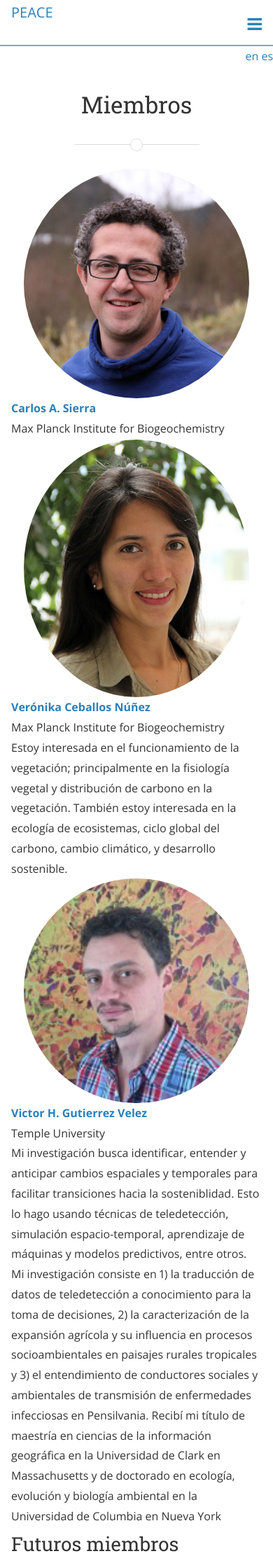
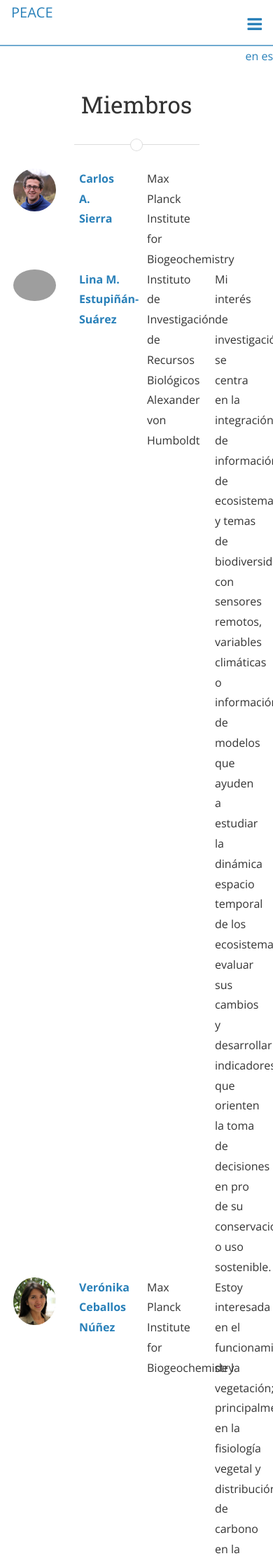
Before and after one commit to peacecolombia/peace, a Jekyll site: the page built from miembros.md, in a window 390 px wide. Shown: the top 2233 px of the page at 70% size. Built offline with Jekyll 4.4.1, drawn with Linux system fonts in a browser that asks for light colours; nearby versions of some CDN libraries; a style sheet for code colours, icons or effects is not loaded; grey boxes are pictures that could not be loaded.

Commit message:
Edits to members and CSS file to adjust column size automatically

```diff
--- a/_data/people.yml
+++ b/_data/people.yml
@@ -22,3 +22,11 @@ Victor:
       url: http://www.cla.temple.edu/gus/vhgv/
       Perfil: "Mi investigación busca identificar, entender y anticipar cambios espaciales y temporales para facilitar transiciones hacia la sosteniblidad. Esto lo hago usando técnicas de teledetección, simulación espacio-temporal, aprendizaje de máquinas y modelos predictivos, entre otros. Mi investigación consiste en 1) la traducción de datos de teledetección a conocimiento para la toma de decisiones, 2) la caracterización de la expansión agrícola y su influencia en procesos socioambientales en paisajes rurales tropicales y 3) el entendimiento de conductores sociales y ambientales de transmisión de enfermedades infecciosas en Pensilvania. Recibí mi título de maestría en ciencias de la información geográfica en la Universidad de Clark en Massachusetts y de doctorado en ecología, evolución y biología ambiental en la Universidad de Columbia en Nueva York"
       Profile: "My research aims to identify, understand and anticipate changes over space and time in order to facilitate transitions toward sustainability. I do this through a combination of remote sensing, spatial-temporal simulation, machine learning, and prediction modeling, among others. My research involves 1) the translation of remote sensing data into knowledge for decision-making 2) the characterization of commodity agricultural expansion and its influence on socio-environmental processes in rural tropical landscapes and 3) the understanding of social and environmental drivers of infectious disease risks in Pennsylvania. I have a master’s degree in Geographic Information Science from Clark University and a Ph.D. in Ecology, Evolution, and Environmental Biology from Columbia University."
+LinaE:
+      Name: "Lina M. Estupiñán-Suárez"
+      Affiliation: Instituto de Investigación de Recursos Biológicos Alexander von Humboldt
+      pictureFileStem:
+      email: lestupinan@humboldt.org.co
+      url:  https://www.researchgate.net/profile/Lina_Estupinan_Suarez http://scienti.colciencias.gov.co:8081/cvlac/visualizador/generarCurriculoCv.do?cod_rh=0001427255
+      Perfil: "Mi interés de investigación se centra en la integración de información de ecosistemas y temas de biodiversidad con sensores remotos, variables climáticas o información de modelos que ayuden a estudiar la dinámica espacio temporal de los ecosistemas, evaluar sus cambios y desarrollar indicadores que orienten la toma de decisiones en pro de su conservación o uso sostenible."
+      Profile: "My research topics are addressed to ecosystems and biodiversity data integration with remote sensing, climatic variables or environmental models aiming to provide a more complete understanding of spatio temporal ecosystem dynamics, assess changes over time and develop indicators to support decision making for conservation and sustainable use."
--- a/css/main.scss
+++ b/css/main.scss
@@ -11,3 +11,36 @@
   "neat/neat",
   "layout"
 ;
+.col-md-auto{
+  padding: 0 15px 0 15px;
+  float:left;
+}
+
+/* 1 item */
+.col-md-auto:first-child:nth-last-child(1) {
+    width: 100%;
+}
+
+/* 2 items */
+.col-md-auto:first-child:nth-last-child(2),
+.col-md-auto:first-child:nth-last-child(2) ~ div {
+    width: 50%;
+}
+
+/* 3 items */
+.col-md-auto:first-child:nth-last-child(3),
+.col-md-auto:first-child:nth-last-child(3) ~ .col-md-auto {
+    width: 33.3333%;
+}
+
+/* 4 items */
+.col-md-auto:first-child:nth-last-child(4),
+.col-md-auto:first-child:nth-last-child(4) ~ .col-md-auto {
+    width: 25%;
+}
+
+/* 5 items */
+.col-md-auto:first-child:nth-last-child(5),
+.col-md-auto:first-child:nth-last-child(5) ~ .col-md-auto {
+    width: 20%;
+}
--- a/miembros.md
+++ b/miembros.md
@@ -9,10 +9,10 @@ lang: es
 {% for p in sortedPerson %}
 {% assign person=p[1] %}
 <div class="row">
-	<div class="col-md-2"> <img class="img-circle" src="{{site.baseurl}}/assets/{{person.pictureFileStem}}.jpg" width="50"> </div>
-		<div class="col-md-3"> <a href="{{person.url}}"> <strong>{{person.Name}}</strong></a> </div>
-		<div class="col-md-4">{{person.Affiliation}}</div>
-		<div class="col-md-5" width="100">{{person.Perfil}}</div>
+	<div class="col-md-auto"> <img class="img-circle" src="{{site.baseurl}}/assets/{{person.pictureFileStem}}.jpg" width="50"> </div>
+		<div class="col-md-auto"> <a href="{{person.url}}"> <strong>{{person.Name}}</strong></a> </div>
+		<div class="col-md-auto">{{person.Affiliation}}</div>
+		<div class="col-md-auto" width="100">{{person.Perfil}}</div>
 
 	</div>
 	{% endfor %}
```
Also changed, not shown: members.md (+4 -4 lines), 6 other files.
